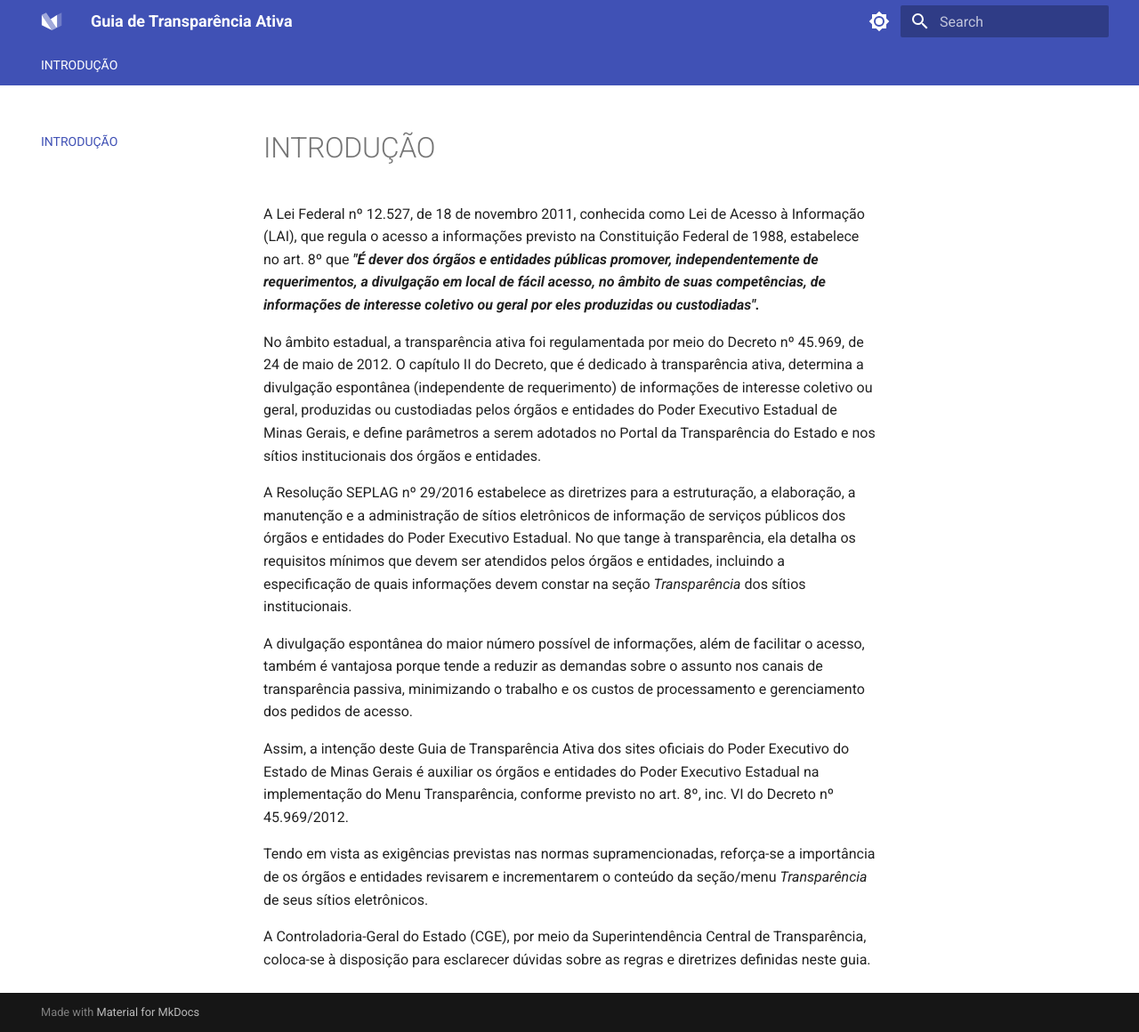
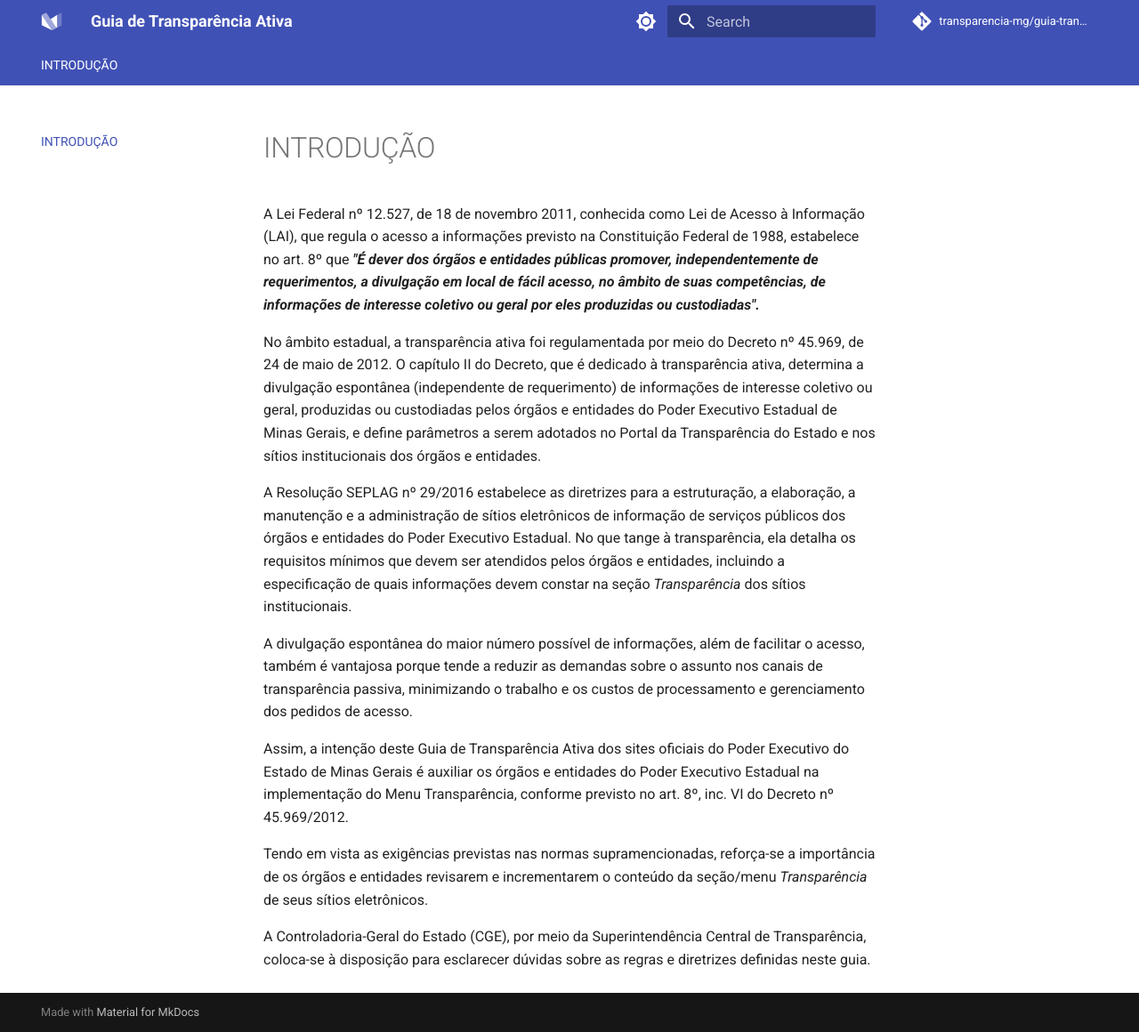
Before and after one commit to transparencia-mg/guia-transparencia-ativa, an MkDocs documentation site: the page built from docs/index.md, in a window 1280 px wide and 1160 px high. Shown: the whole window at 89% size. Built offline with MkDocs 1.6.1 and Material for MkDocs 9.7.7, drawn with Linux system fonts in a browser that asks for light colours; comment, search, counter and statistics services are not loaded.

Commit message:
Adiciona barra github navbar

```diff
--- a/mkdocs.yml
+++ b/mkdocs.yml
@@ -1,4 +1,8 @@
 site_name: Guia de Transparência Ativa
+
+# Repository
+repo_name: transparencia-mg/guia-transparencia-ativa
+repo_url: http://github.com/transparencia-mg/guia-transparencia-ativa
 
 # Configuration
 theme:
```
